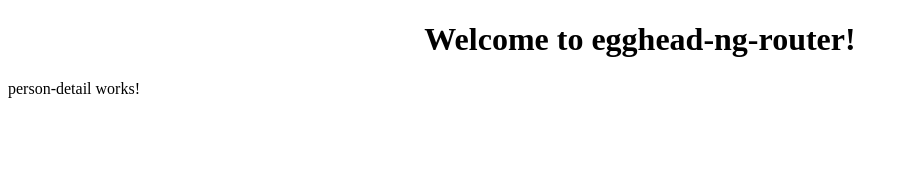
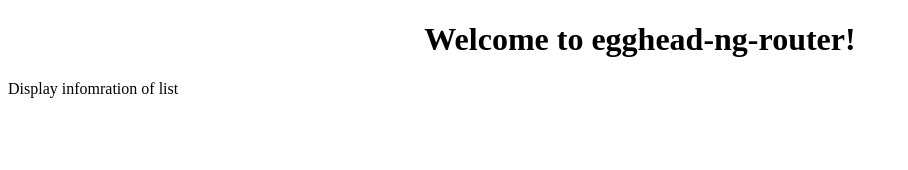
Before and after one commit to zhaoshengjun/angular-routing, an Angular app: page /people/list in a window 1280 px wide. Shown: the top 170 px of the page, without its empty margins (0-908 px from the left). Built offline with nearby package versions, Linux system fonts and the light colour scheme.

Commit message:
show parameter in html

```diff
--- a/src/app/people/person-detail.component.html
+++ b/src/app/people/person-detail.component.html
@@ -1,3 +1 @@
-<p>
-  person-detail works!
-</p>
+<p>Display infomration of {{ personId }}</p>
--- a/src/app/people/person-detail.component.ts
+++ b/src/app/people/person-detail.component.ts
@@ -7,11 +7,13 @@
   styleUrls: ["./person-detail.component.css"]
 })
 export class PersonDetailComponent implements OnInit {
+  personId: string;
   constructor(private activeRoute: ActivatedRoute) {}
 
   ngOnInit() {
     this.activeRoute.params.subscribe(data => {
-      console.log("route id", data);
+      console.log(data);
+      this.personId = data["personeId"];
     });
   }
 }
```
